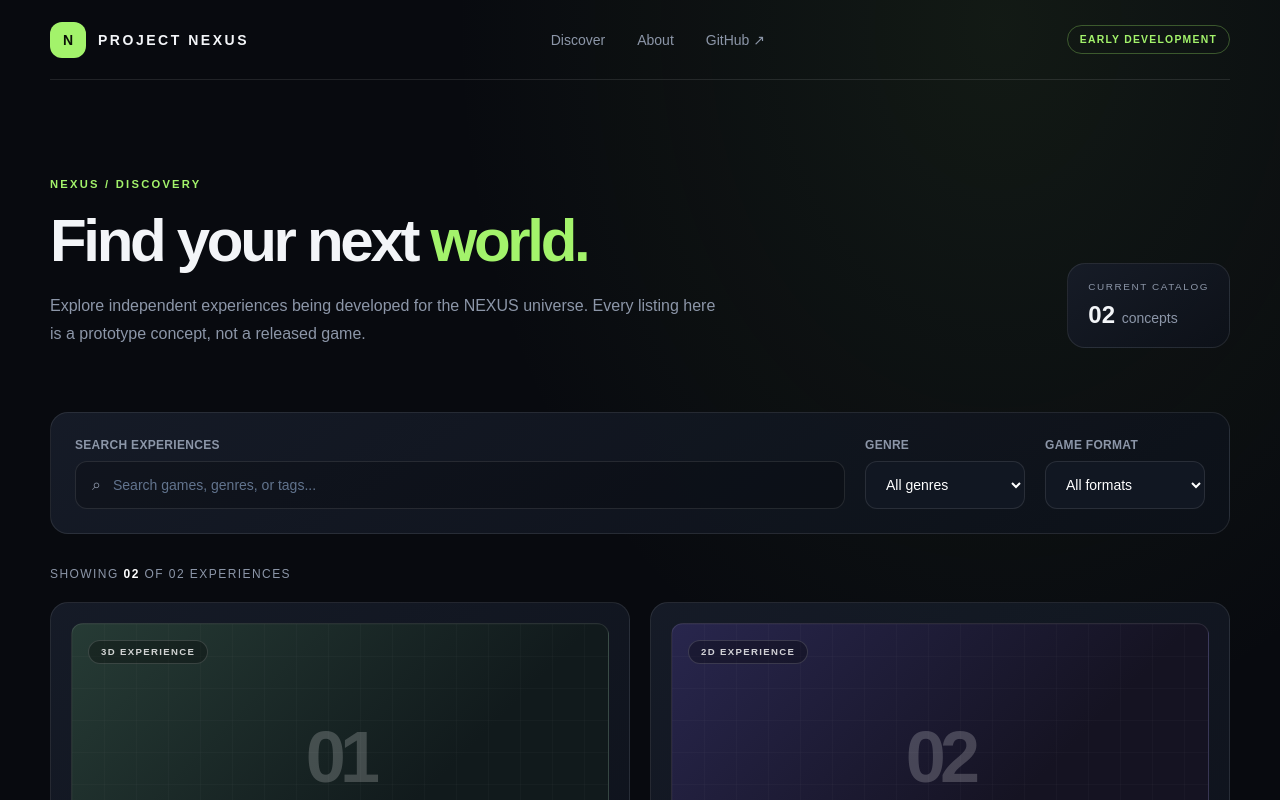
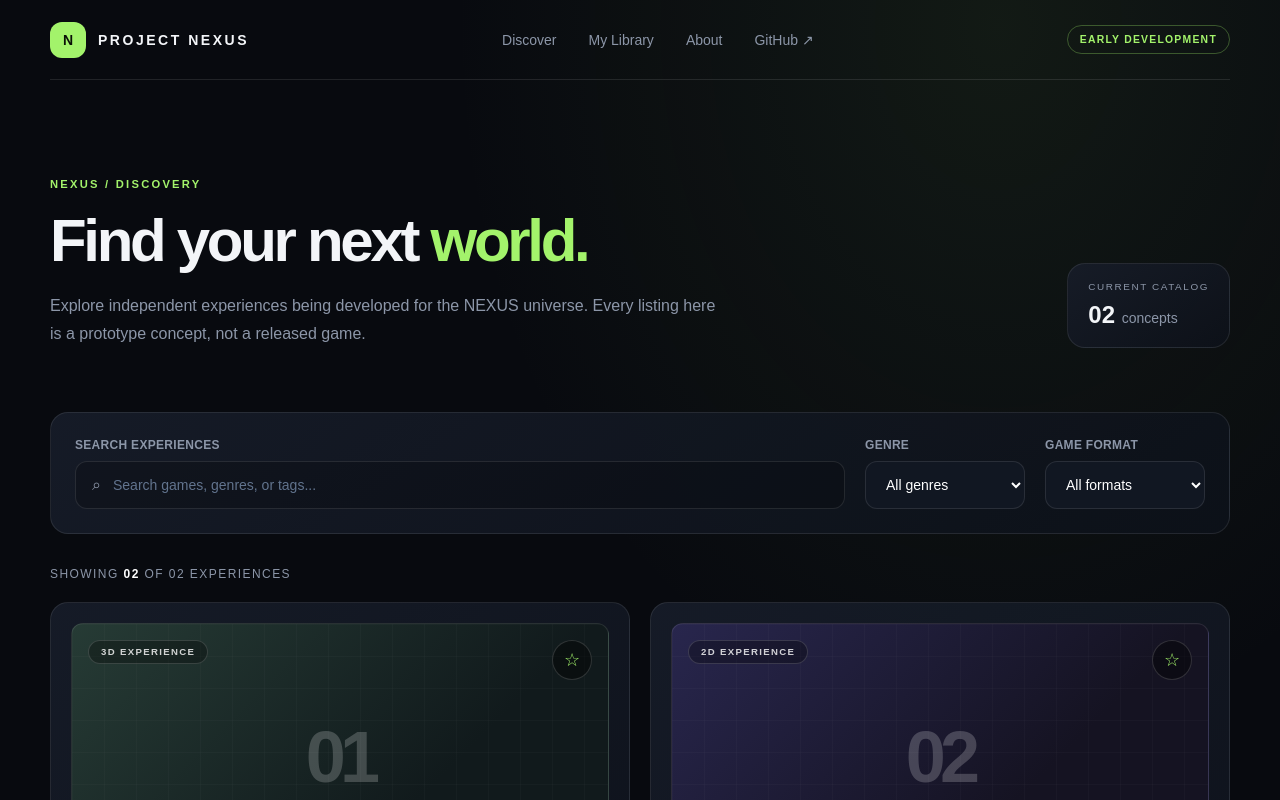
Before and after one commit to irsyadsnp/PROJECT-NEXUS, a Next.js app in the folder apps/web/: page /discover in a window 1280 px wide. Shown: the top 800 px of the page. Built offline with nearby package versions, Linux system fonts and the light colour scheme.

Commit message:
feat(web): add save-to-library controls in Discover

```diff
--- a/apps/web/app/discover/page.tsx
+++ b/apps/web/app/discover/page.tsx
@@ -3,6 +3,7 @@
 import Link from "next/link";
 import { useMemo, useState } from "react";
 import { games } from "../../lib/games";
+import { FavoriteButton } from "../../components/favorite-button";
 
 const genres = ["All genres", "Sandbox", "Platformer"] as const;
 const formats = ["All formats", "2D", "3D"] as const;
@@ -47,6 +48,7 @@ export default function DiscoverPage() {
         </Link>
         <nav className="flex items-center gap-5 text-sm text-[var(--muted)] sm:gap-8" aria-label="Main navigation">
           <Link className="text-white" href="/discover" aria-current="page">Discover</Link>
+          <Link className="transition hover:text-white" href="/library">My Library</Link>
           <Link className="transition hover:text-white" href="/#about">About</Link>
           <a className="transition hover:text-white" href="https://github.com/irsyadsnp/PROJECT-NEXUS">GitHub ↗</a>
         </nav>
@@ -133,6 +135,7 @@ export default function DiscoverPage() {
                   <span className="relative text-7xl font-black tracking-[-0.08em] text-white/20 transition duration-500 group-hover:scale-110">{String(index + 1).padStart(2, "0")}</span>
                   <span className="absolute left-4 top-4 rounded-full border border-white/15 bg-black/30 px-3 py-1 text-[0.6rem] font-semibold tracking-[0.14em] text-white/80">{game.format} EXPERIENCE</span>
                   <span className="absolute bottom-4 right-4 rounded-full border border-[var(--accent)]/30 bg-black/40 px-3 py-1 text-[0.6rem] font-semibold tracking-[0.12em] text-[var(--accent)]">CONCEPT</span>
+                  <div className="absolute right-4 top-4"><FavoriteButton gameId={game.id} compact /></div>
                 </div>
                 <div className="flex flex-wrap items-center justify-between gap-3 pt-5">
                   <span className="eyebrow">{game.genre}</span>
```
